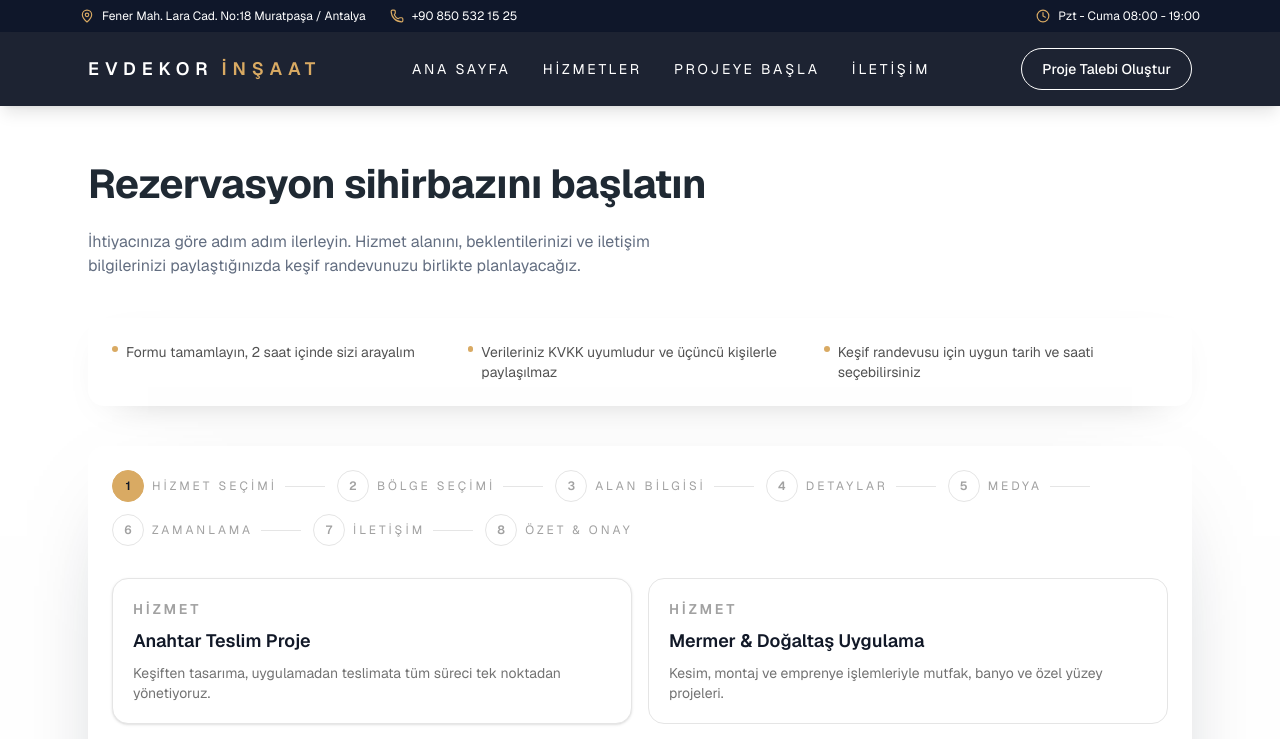
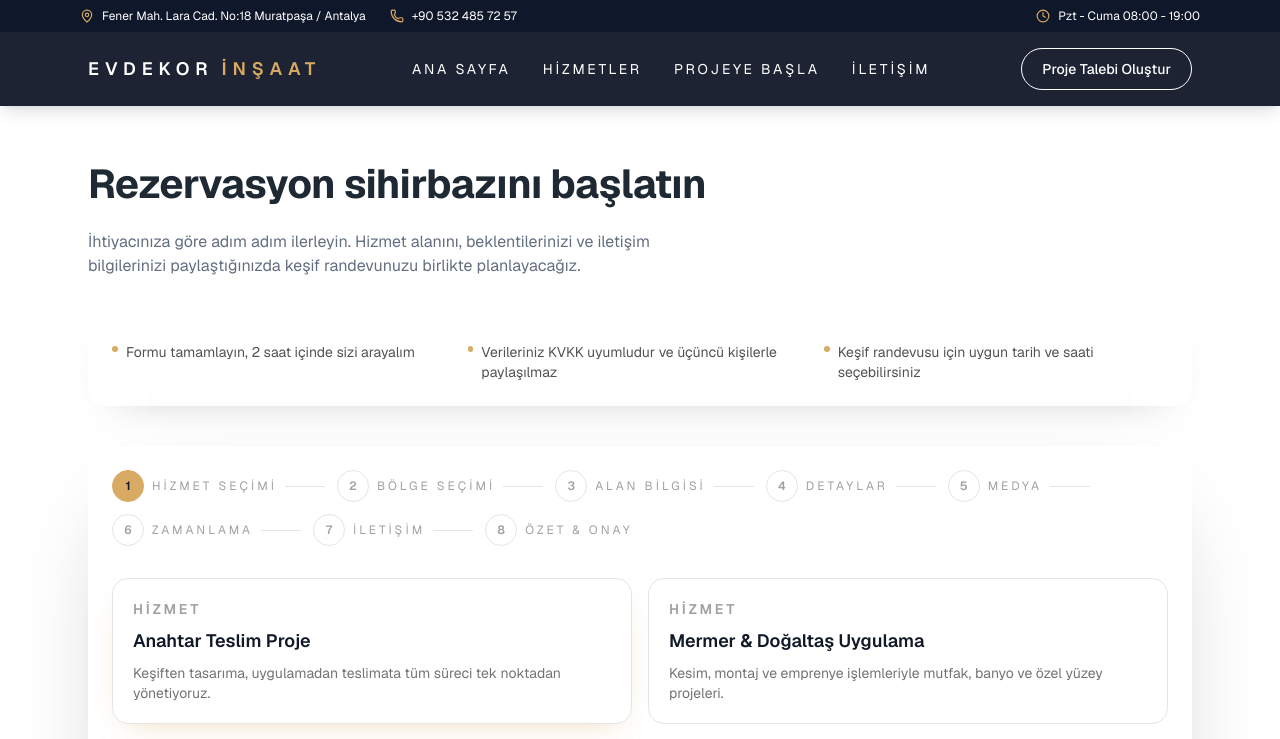
Before and after one commit to weliakcay/evdekorinsaat-landing, a Next.js app: page /rezervasyon in a window 1280 px wide. Shown: the top 739 px of the page. Built offline with nearby package versions, Linux system fonts and the light colour scheme.

Commit message:
Update contact details and Instagram link

```diff
--- a/src/app/iletisim/page.tsx
+++ b/src/app/iletisim/page.tsx
@@ -11,8 +11,8 @@ export const metadata: Metadata = {
 const contactDetails = [
   {
     title: 'Telefon',
-    value: '+90 850 532 15 25',
-    href: 'tel:+908505321525',
+    value: '+90 532 485 72 57',
+    href: 'tel:+905324857257',
   },
   {
     title: 'E-posta',
--- a/src/components/forms/reservation-wizard.tsx
+++ b/src/components/forms/reservation-wizard.tsx
@@ -358,8 +358,8 @@ export function ReservationWizard() {
                         type="button"
                         onClick={() => toggle(option.value)}
                         className={cn(
-                          'flex h-full flex-col items-start gap-2 rounded-2xl border border-neutral-200 bg-white p-5 text-left transition hover:border-[#d9aa63]/60 hover:shadow-sm',
-                          isSelected && 'border-[#d9aa63] bg-[#fdf8f1] shadow-sm',
+                          'flex h-full flex-col items-start gap-2 rounded-2xl border border-neutral-200 bg-white p-5 text-left transition hover:border-[#d9aa63] hover:shadow-[0_12px_30px_-20px_rgba(217,170,99,0.8)]',
+                          isSelected && 'border-[#d9aa63] bg-[#fdf8f1] shadow-[0_12px_30px_-18px_rgba(217,170,99,0.6)]',
                         )}
                         aria-pressed={isSelected}
                       >
--- a/src/components/layout/site-footer.tsx
+++ b/src/components/layout/site-footer.tsx
@@ -25,7 +25,7 @@ const latestProjects = [
 ];
 
 const socials = [
-  { label: 'Instagram', href: 'https://instagram.com', icon: Instagram },
+  { label: 'Instagram', href: 'https://www.instagram.com/evdekorinsaat/', icon: Instagram },
   { label: 'Facebook', href: 'https://facebook.com', icon: Facebook },
   { label: 'LinkedIn', href: 'https://linkedin.com', icon: Linkedin },
 ];
@@ -42,7 +42,7 @@ export function SiteFooter() {
             </p>
             <div className="space-y-2 text-sm text-white/70">
               <p className="flex items-center gap-2">
-                <Phone className="h-4 w-4 text-[#d9aa63]" /> +90 850 532 15 25
+                <Phone className="h-4 w-4 text-[#d9aa63]" /> +90 532 485 72 57
               </p>
               <p className="flex items-center gap-2">
                 <Mail className="h-4 w-4 text-[#d9aa63]" /> destek@evdekorinsaat.com
--- a/src/components/layout/site-header.tsx
+++ b/src/components/layout/site-header.tsx
@@ -28,9 +28,9 @@ export function SiteHeader() {
               <MapPin className="h-3.5 w-3.5 text-[#d9aa63]" />
               <span>Fener Mah. Lara Cad. No:18 Muratpaşa / Antalya</span>
             </span>
-            <a href="tel:+908505321525" className="flex items-center gap-2 hover:text-[#d9aa63]">
+            <a href="tel:+905324857257" className="flex items-center gap-2 hover:text-[#d9aa63]">
               <Phone className="h-3.5 w-3.5 text-[#d9aa63]" />
-              <span>+90 850 532 15 25</span>
+              <span>+90 532 485 72 57</span>
             </a>
           </div>
           <div className="flex items-center gap-2">
```
